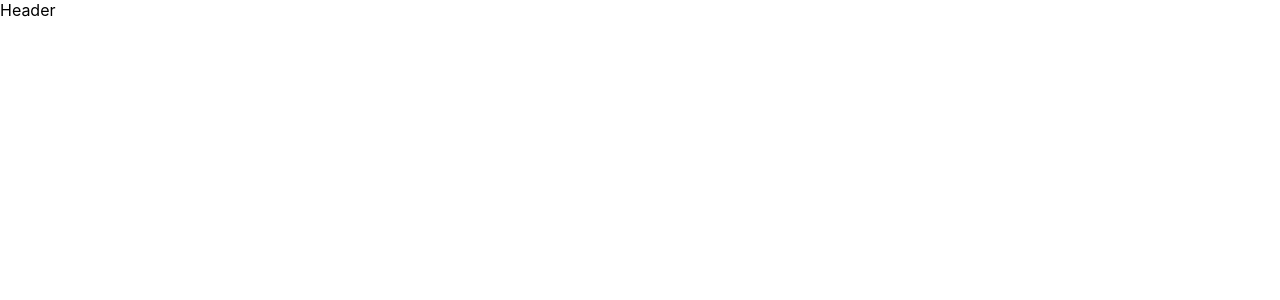
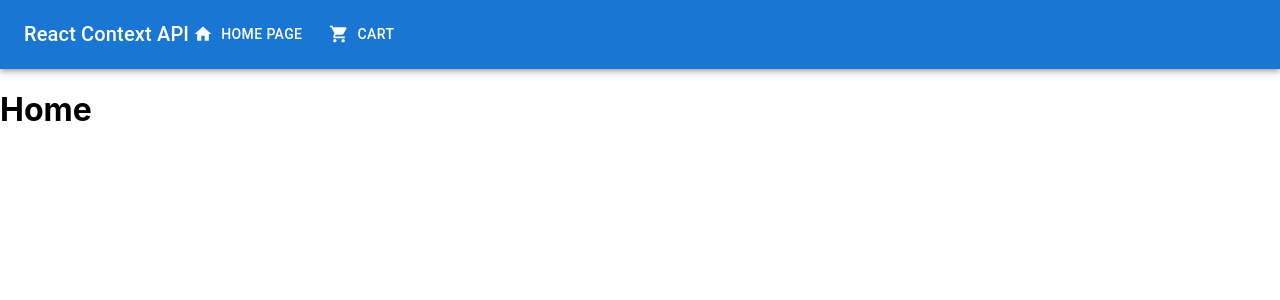
Before and after one commit to shanakasp/React-Context-Api-Practise, a React (Create React App) app: page / in a window 1280 px wide. Shown: the top 300 px of the page. Built offline with nearby package versions, Linux system fonts and the light colour scheme.

Commit message:
changed 7 files

```diff
--- a/src/App.js
+++ b/src/App.js
@@ -1,10 +1,19 @@
+import React from "react";
+import { BrowserRouter, Routes, Route } from "react-router-dom";
 import Header from "./components/Header";
-import { BrowserRouter } from "react-router-dom";
+import Home from "./components/Home";
+import Cart from "./components/Cart";
 
 function App() {
   return (
     <BrowserRouter>
-      <Header></Header>
+      <Header />
+      <div className="App">
+        <Routes>
+          <Route path="/" element={<Home />} />
+          <Route path="/cart" element={<Cart />} />
+        </Routes>
+      </div>
     </BrowserRouter>
   );
 }
--- /dev/null
+++ b/src/components/Cart.js
@@ -0,0 +1,11 @@
+import React from "react";
+
+function Cart() {
+  return (
+    <div>
+      <h1>Cart</h1>
+    </div>
+  );
+}
+
+export default Cart;
--- a/src/components/Header.js
+++ b/src/components/Header.js
@@ -1,7 +1,47 @@
+import HomeIcon from "@mui/icons-material/Home";
+import ShoppingCartIcon from "@mui/icons-material/ShoppingCart";
+import AppBar from "@mui/material/AppBar";
+import Button from "@mui/material/Button";
+import Toolbar from "@mui/material/Toolbar";
+import Typography from "@mui/material/Typography";
 import React from "react";
+import { Link } from "react-router-dom";
+import "./styles.css"; // Import the CSS file
 
 function Header() {
-  return <div>Header</div>;
+  return (
+    <AppBar position="static">
+      <Toolbar>
+        <Typography variant="h6" component="div">
+          React Context API
+        </Typography>
+        <ul className="nav">
+          <li className="prod1">
+            <Button
+              component={Link}
+              to="/"
+              color="inherit"
+              startIcon={<HomeIcon />}
+              className="linkButton"
+            >
+              Home Page
+            </Button>
+          </li>
+          <li className="prod2">
+            <Button
+              component={Link}
+              to="/cart"
+              color="inherit"
+              startIcon={<ShoppingCartIcon />}
+              className="linkButton"
+            >
+              Cart
+            </Button>
+          </li>
+        </ul>
+      </Toolbar>
+    </AppBar>
+  );
 }
 
 export default Header;
--- /dev/null
+++ b/src/components/Home.js
@@ -0,0 +1,20 @@
+import { faker } from "@faker-js/faker";
+import React from "react";
+
+function Home() {
+  const productsArray = [...Array(20)].map(() => ({
+    id: faker.string.uuid(),
+    name: faker.commerce.productName(),
+    price: faker.commerce.price(),
+    image: faker.image.avatar(),
+  }));
+
+  console.log(productsArray);
+  return (
+    <div>
+      <h1>Home</h1>
+    </div>
+  );
+}
+
+export default Home;
--- /dev/null
+++ b/src/components/styles.css
@@ -0,0 +1,17 @@
+/* Header.css */
+
+.nav {
+  list-style: none;
+  padding: 0;
+  display: flex;
+}
+
+.prod1,
+.prod2 {
+  margin-right: 15px;
+}
+
+.linkButton {
+  text-decoration: none;
+  color: inherit;
+}
```
Also changed, not shown: package.json (+8 -0 lines), 1 other file (tests, documents, lock files or other folders).
